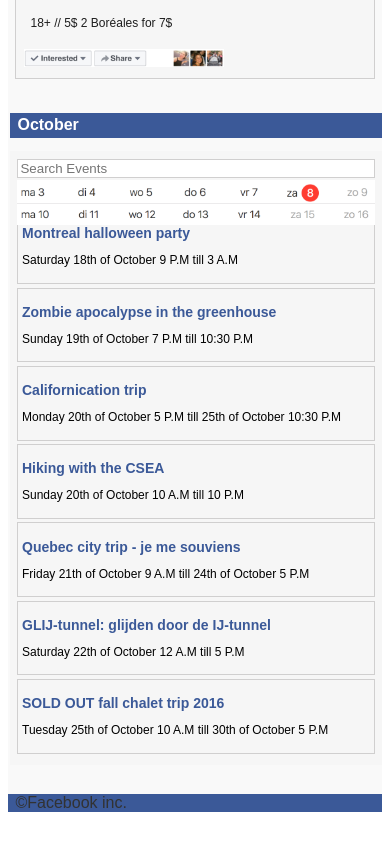
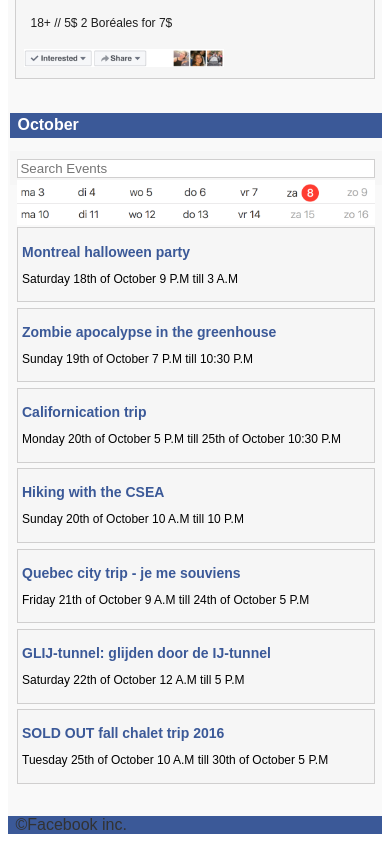
Before and after one commit to tomhockey01/CART-351, a plain HTML site: page Assignment2/index.html in a window 390 px wide. Shown: the part 2170-3012 px from the top of the page. Before the commit the page ends 2990 px from the top, so only its background shows below. Drawn offline with Linux system fonts and the light colour scheme.

Commit message:
Freek fix

```diff
--- a/Assignment2/blogPostStyle.css
+++ b/Assignment2/blogPostStyle.css
@@ -350,6 +350,7 @@ header nav {
 .settings_icon{
     position: relative;
     float: left;
+    margin-bottom: 2px
 }
 
 #mainContent {
@@ -424,6 +425,12 @@ header nav {
     font-size: 12px;
 }
 
+.eventlinks {
+    text-decoration: none;
+    float: left;
+    width: 100%;
+}
+
 #content .notOnDesktop {
 	/* Search box shown only in mobile and tablet view */
 	width: 100%;
```
